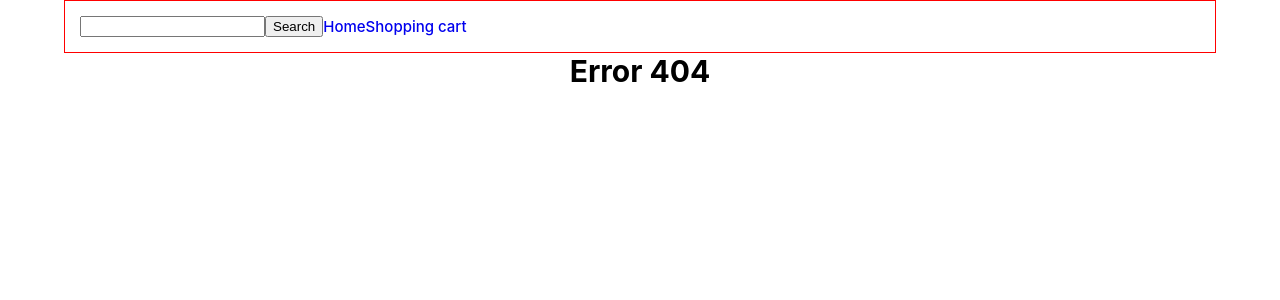
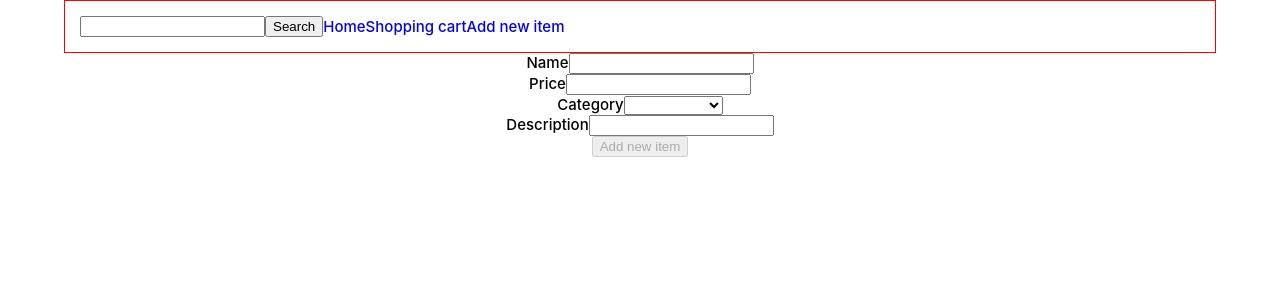
Before and after one commit to havit1/equipment-rent, a React (Create React App) app: page /add-item in a window 1280 px wide. Before the commit this address led to /404. Shown: the top 300 px of the page. Built offline with nearby package versions, Linux system fonts and the light colour scheme.

Commit message:
Added validation with Joi on "Add new item" page

```diff
--- a/package.json
+++ b/package.json
@@ -3,7 +3,8 @@
   "version": "0.1.0",
   "private": true,
   "dependencies": {
-    "@hapi/joi": "^16.1.4",
+    "@hapi/joi": "^16.1.7",
+    "joi-browser": "^13.4.0",
     "node-sass": "^4.12.0",
     "react": "^16.10.0",
     "react-dom": "^16.10.0",
--- a/src/Actions/catalogue.js
+++ b/src/Actions/catalogue.js
@@ -1,4 +1,4 @@
-const genres = ["cameras", "microphones", "lights"];
+import genres from "../Components/genres.json";
 
 export const getGenres = () => dispatch => {
   console.log("GOT GENRES");
--- a/src/App.js
+++ b/src/App.js
@@ -6,8 +6,9 @@
 import ErrorPage from "./Components/ErrorPage/ErrorPage";
 import ProductPage from "./Components/ProductPage/ProductPage";
 import ShoppingCart from "./Components/ShoppingCart/ShoppingCart";
+import SearchPage from "./Components/SearchPage/SearchPage";
+import addNewItem from "./Components/addNewItem/addNewItem";
 import "./App.scss";
-import SearchPage from "./Components/SearchPage/SearchPage";
 
 class App extends Component {
   render() {
@@ -16,6 +17,7 @@
         <Navbar history={this.props.history}></Navbar>
         <div>
           <Switch>
+            <Route path="/add-item" component={addNewItem} />
             <Route path="/shoppingcart" component={ShoppingCart} />
             <Route path="/search/:name" component={SearchPage} />
             <Route path="/products/:name/:id" component={ProductPage}></Route>
--- /dev/null
+++ b/src/Components/Common/form.jsx
@@ -0,0 +1,90 @@
+import React, { Component } from "react";
+import Joi from "joi-browser";
+import Input from "./input";
+import Select from "./select";
+
+class Form extends Component {
+  state = {
+    data: {},
+    errors: {}
+  };
+
+  validate = () => {
+    const options = { abortEarly: false };
+    const { error } = Joi.validate(this.state.data, this.schema, options);
+    if (!error) return null;
+
+    const errors = {};
+    for (let item of error.details) errors[item.path[0]] = item.message;
+    return errors;
+  };
+
+  validateProperty = ({ name, value }) => {
+    const obj = { [name]: value };
+    const schema = { [name]: this.schema[name] };
+    const { error } = Joi.validate(obj, schema);
+    return error ? error.details[0].message : null;
+  };
+
+  handleSubmit = e => {
+    e.preventDefault();
+
+    const errors = this.validate();
+    this.setState({ errors: errors || {} });
+    if (errors) return;
+
+    this.onSubmit();
+  };
+
+  handleChange = ({ currentTarget: input }) => {
+    const errors = { ...this.state.errors };
+    const errorMessage = this.validateProperty(input);
+    if (errorMessage) errors[input.name] = errorMessage;
+    else delete errors[input.name];
+
+    const data = { ...this.state.data };
+    data[input.name] = input.value;
+
+    this.setState({ data, errors });
+  };
+
+  renderButton(label) {
+    return (
+      <button disabled={this.validate()} className="btn btn-primary">
+        {label}
+      </button>
+    );
+  }
+
+  renderSelect(name, label, options) {
+    const { data, errors } = this.state;
+
+    return (
+      <Select
+        name={name}
+        value={data[name]}
+        label={label}
+        options={options}
+        onChange={this.handleChange}
+        error={errors[name]}
+      />
+    );
+  }
+
+  renderInput(name, label, type = "text") {
+    const { data, errors } = this.state;
+
+    return (
+      <Input
+        type={type}
+        name={name}
+        value={data[name]}
+        label={label}
+        onChange={this.handleChange}
+        error={errors[name]}
+      />
+    );
+  }
+}
+
+export default Form;
--- /dev/null
+++ b/src/Components/Common/input.jsx
@@ -0,0 +1,13 @@
+import React from "react";
+
+const Input = ({ name, label, error, ...rest }) => {
+  return (
+    <div className="form-group">
+      <label htmlFor={name}>{label}</label>
+      <input {...rest} name={name} id={name} className="form-control" />
+      {error && <div className="alert alert-danger">{error}</div>}
+    </div>
+  );
+};
+
+export default Input;
--- /dev/null
+++ b/src/Components/Common/select.jsx
@@ -0,0 +1,20 @@
+import React from "react";
+
+const Select = ({ name, label, options, error, ...rest }) => {
+  return (
+    <div className="form-group">
+      <label htmlFor={name}>{label}</label>
+      <select name={name} id={name} {...rest} className="form-control">
+        <option value="" />
+        {options.map(option => (
+          <option key={option} value={option}>
+            {option}
+          </option>
+        ))}
+      </select>
+      {error && <div className="alert alert-danger">{error}</div>}
+    </div>
+  );
+};
+
+export default Select;
--- a/src/Components/Navbar/Navbar.jsx
+++ b/src/Components/Navbar/Navbar.jsx
@@ -10,6 +10,7 @@
       <div className="navbar__links">
         <Link to="/">Home</Link>
         <Link to="/shoppingcart">Shopping cart</Link>
+        <Link to="/add-item">Add new item</Link>
       </div>
     </div>
   );
--- a/src/Components/SearchBar/SearchBar.jsx
+++ b/src/Components/SearchBar/SearchBar.jsx
@@ -1,5 +1,4 @@
 import React, { Component } from "react";
-import { Link } from "react-router-dom";
 import { connect } from "react-redux";
 import "./SearchBar.scss";
 
@@ -9,7 +8,9 @@
 
     this.props.onSubmitSearch(this.props.searchedString);
 
-    this.props.history.push(`/search/${this.props.searchedString}`);
+    this.props.history.push(
+      `/search/${this.props.searchedString.toLowerCase()}`
+    );
   };
 
   render() {
--- a/src/Components/SearchPage/SearchPage.jsx
+++ b/src/Components/SearchPage/SearchPage.jsx
@@ -8,7 +8,15 @@
     this.prevSearch = this.props.submittedSearchString;
 
     let results = productsList.filter(
-      item => item.name.indexOf(this.props.submittedSearchString) > -1
+      item =>
+        item.name
+          .toUpperCase()
+          .indexOf(
+            (
+              this.props.submittedSearchString ||
+              this.props.location.pathname.split("/").pop()
+            ).toUpperCase()
+          ) > -1
     );
     this.props.getSearchedProducts(results);
   }
@@ -22,11 +30,18 @@
   render() {
     return (
       <div>
-        {this.props.items.map(product => (
-          <Link key={product.id} to={`/products/${product.name}/${product.id}`}>
-            {product.name}
-          </Link>
-        ))}
+        {this.props.items.length === 0 ? (
+          <h1>No items</h1>
+        ) : (
+          this.props.items.map(product => (
+            <Link
+              key={product.id}
+              to={`/products/${product.name}/${product.id}`}
+            >
+              {product.name}
+            </Link>
+          ))
+        )}
       </div>
     );
   }
--- /dev/null
+++ b/src/Components/addNewItem/addNewItem.jsx
@@ -0,0 +1,61 @@
+import React, { Component } from "react";
+import { connect } from "react-redux";
+import genres from "../genres.json";
+import items from "../productsList.json";
+import Joi from "joi-browser";
+import Form from "../Common/form";
+
+class addData extends Form {
+  state = {
+    genres: [],
+    data: {
+      name: "",
+      category: "",
+      price: "",
+      description: ""
+    },
+    errors: {}
+  };
+
+  schema = {
+    name: Joi.string()
+      .required()
+      .label("Name"),
+    category: Joi.string()
+      .required()
+      .label("Category"),
+    price: Joi.number()
+      .required()
+      .label("Price"),
+    description: Joi.label("Description")
+  };
+
+  componentDidMount() {
+    this.setState({ genres });
+  }
+
+  onSubmit = () => {
+    items.push(this.state.data);
+  };
+
+  render() {
+    return (
+      <form onSubmit={this.handleSubmit}>
+        {this.renderInput("name", "Name")}
+        {this.renderInput("price", "Price")}
+        {this.renderSelect("category", "Category", this.state.genres)}
+        {this.renderInput("description", "Description")}
+        {this.renderButton("Add new item")}
+      </form>
+    );
+  }
+}
+
+export default connect(
+  state => state,
+  dispatch => ({
+    onSubmitForm: () => {
+      dispatch({ type: "ON_ADD_NEW_ITEM" });
+    }
+  })
+)(addData);
--- /dev/null
+++ b/src/Components/genres.json
@@ -0,0 +1 @@
+["cameras", "microphones", "lights"]
```
Also changed, not shown: 1 other file (tests, documents, lock files or other folders).
